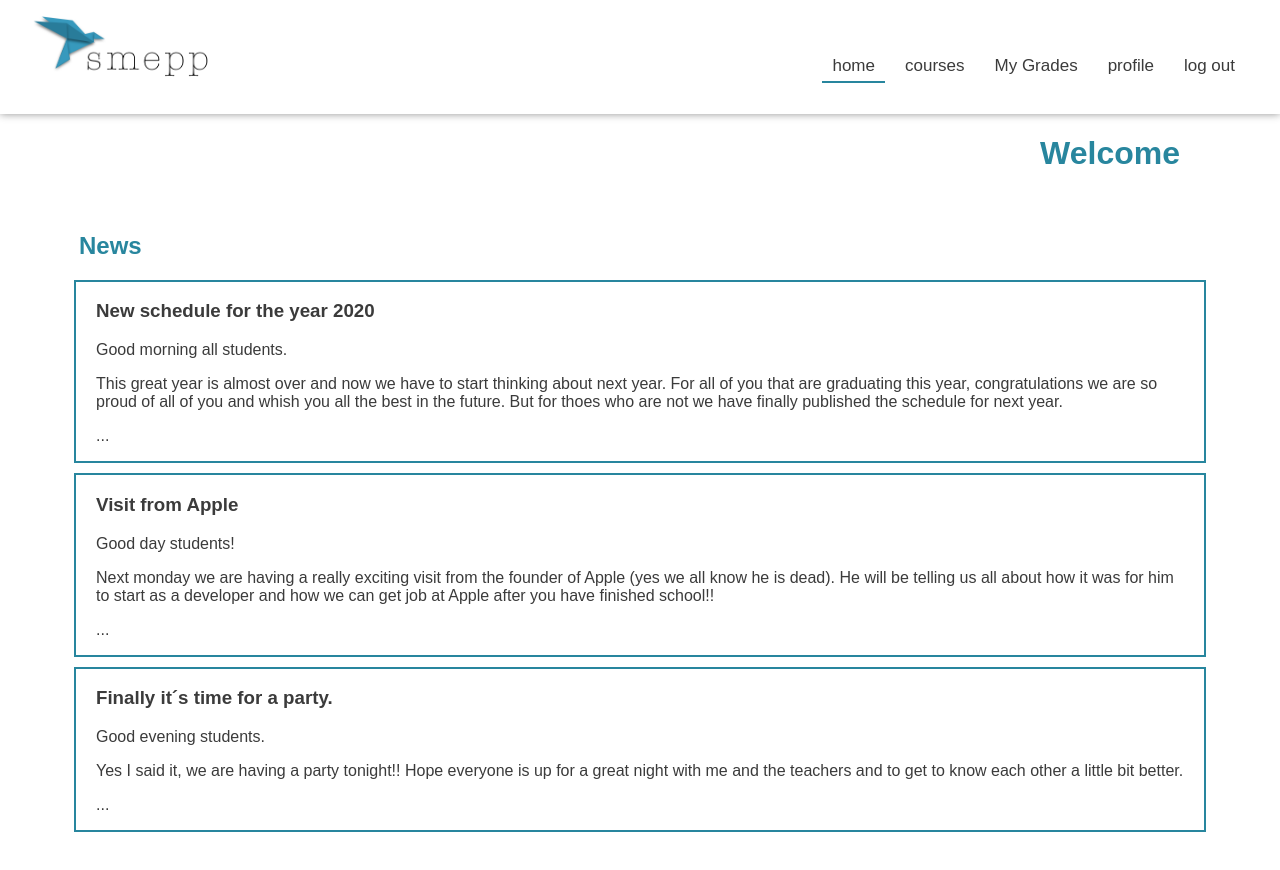
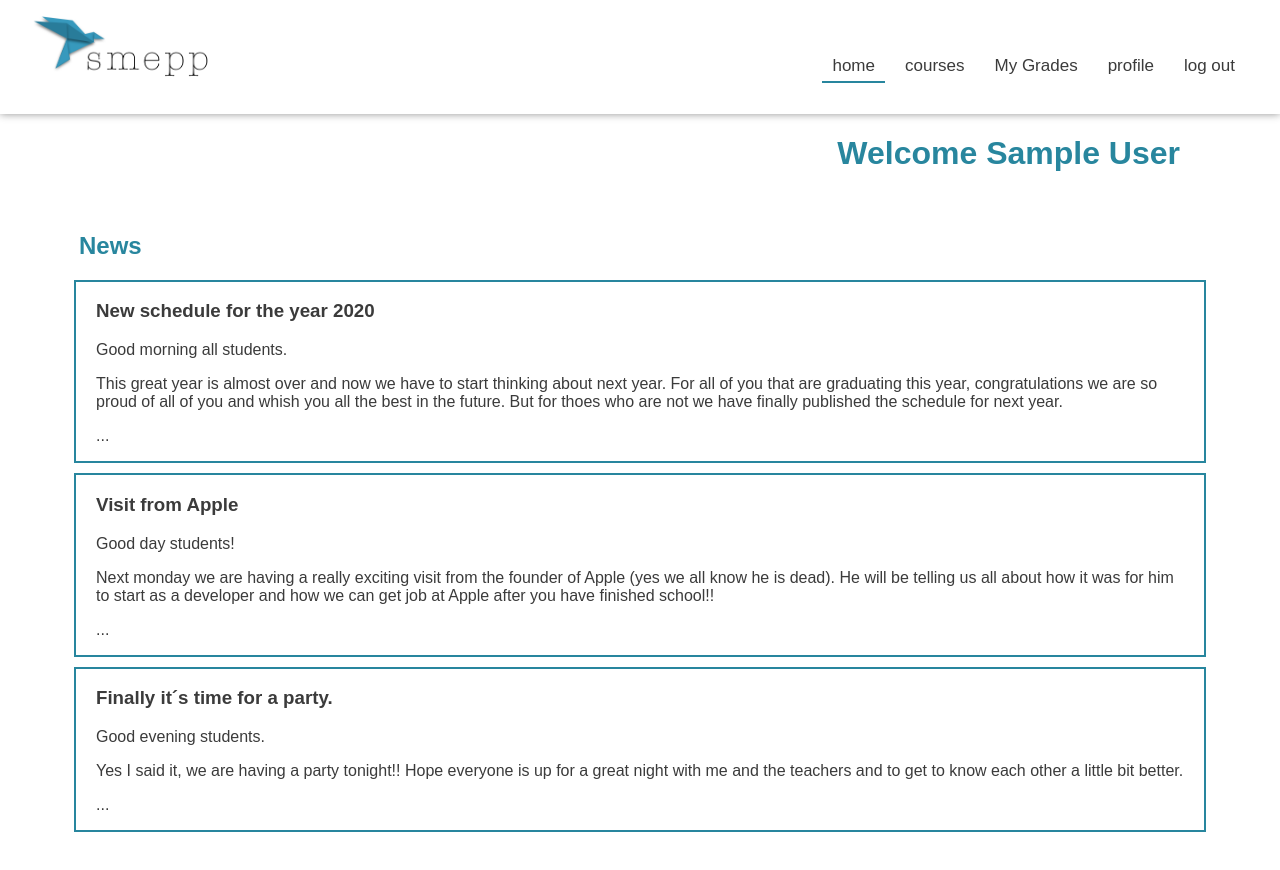
Before and after one commit to Stallind/reactsmepp, a React (Create React App) app: page /home in a window 1280 px wide. Shown: the top 870 px of the page. Built offline with nearby package versions, Linux system fonts and the light colour scheme; no server answers; sample sign-in values are in the browser's storage.

Commit message:
Fix welcome message for home

```diff
--- a/src/App.js
+++ b/src/App.js
@@ -1,10 +1,9 @@
-import React, { Component } from 'react';
+import React, {Component} from 'react';
 import './App.css';
 import './css/style.css';
-import {BrowserRouter, Switch, Route} from 'react-router-dom';
+import {BrowserRouter, Route, Switch} from 'react-router-dom';
 import Authenticated from './Authenticated';
 import Login from "./Login";
-import ProtectedPage from './ProtectedPage';
 import Home from "./components/home";
 import Navbar from "./components/navBar";
 import Schedule from "./components/schedule";
@@ -18,21 +17,28 @@ import Profile from "./components/profile";
 import Grades from './components/grades';
 
 
-
 class App extends Component {
   constructor(props) {
     super(props);
-  console.log(props);
     this.state = {
       loggedIn: false,
-      role: this.getRole()
-
+      role: this.getRole(),
+     // user: this.getUser()
     };
   }
 
+  getUser = () => {
+    const jwt = getJwt();
+    if(jwt !== null) {
+      let user = jwt_decode(jwt);
+      return user;
+    }
+    return undefined;
+  };
+
   handleLogout = () => {
     localStorage.removeItem('HemligToken');
-    this.setState({ loggedIn: false, role: false });
+    this.setState({ loggedIn: false, role: false , user: undefined});
     console.log("Logged out");
   };
 
@@ -45,10 +51,9 @@ class App extends Component {
       return undefined;
   };
 
-
   loginSucceeded = (token) => {
     localStorage.setItem('HemligToken', token);
-    this.setState({ loggedIn: true, role: this.getRole() });
+    this.setState({ loggedIn: true, role: this.getRole()});
   };
 
   loginFailed = (message) => {
@@ -63,8 +68,7 @@ class App extends Component {
             <Route path="/login" component={() => <Login succeeded={this.loginSucceeded} failed={this.loginFailed} loggedIn={this.state.loggedIn}/>  } />
             <Authenticated>
               <Navbar role={this.state.role} loggedIn={this.state.loggedIn} logout={() => this.handleLogout}/>
-              <Route path="/home" component={Home} />
-              <Route path="/protectedpage" component={ProtectedPage} />
+              <Route path="/home" component={() => <Home user={this.getUser()}  /> } />
               <Route path="/schedule" render={() => <Schedule title="Schedule" />} />
               <Route path="/course" render={() => <Course title="Courses" />} />
               <Route path="/adminCourse" component={AdminCourse}/>
--- a/src/Authenticated.js
+++ b/src/Authenticated.js
@@ -17,7 +17,6 @@ class Authenticated extends Component {
         if (jwt) {
             let decoded = jwt_decode(jwt);
             this.setState({ user: decoded.name });
-            console.log(decoded.name);
             //this.props.history.push('/home');
         }
         else {
--- a/src/Login.js
+++ b/src/Login.js
@@ -67,28 +67,22 @@ class Login extends Component {
 
         console.log(payload);
 
-        //const { history } = this.props;
-
         let succeeded = this.props.succeeded;
         let failed  = this.props.failed;
 
 
         axios.post(apiBaseUrl, payload)
             .then( (response) => {
-
                 let token = response.data.value;
-
-                console.log(response);
 
                 if (response.status === 200) {
                     succeeded(token);
-                    console.log(this.props.loggedIn);
                 }
                 else if (response.status === 204) {
-                    failed("Username/password do not match");
+                    failed("Username/password is incorrect");
                 }
                 else {
-                    failed("Username does not exists");
+                    failed("Can't connect to login-server");
                 }
             })
             .catch(function (error) {
@@ -97,13 +91,6 @@ class Login extends Component {
 
     }
     render() {
-        // pushing to home during development, remove later
-        // const jwt = getJwt();
-
-        // if (jwt) {
-        //     this.props.history.push('/home');
-        // }
-
         return (
             <>
                 {this.props.loggedIn ? <Redirect to="/home" /> : null}
--- a/src/components/home.js
+++ b/src/components/home.js
@@ -1,55 +1,38 @@
 import React, {Component} from 'react';
 import jwt_decode from "jwt-decode";
-import axios from "axios";
 import {getJwt} from "../helpers/jwt";
 
-let apiBaseUrl = "https://localhost:44339/api/applicationusers/";
 const jwt = getJwt();
 
 class Home extends Component {
     constructor(props){
         super(props);
         this.state ={
-            firstName: '',
-            user: {},
             id: this.getId(),
-            isLoading: true
+            isLoading: true,
         }
-    }
+    };
 
     getId = () =>{
-        let decoded = jwt_decode(jwt);
+        if(jwt !== null) {
+            let decoded = jwt_decode(jwt);
         return decoded["id"]
+        }
+        return undefined;
     };
 
-    componentDidMount(){
-        axios.get(`${apiBaseUrl}${this.state.id}`, {headers: {'Authorization': `Bearer ${jwt}`}})
-        .then(response => {
-            console.log(response);
-            this.setState({user: response.data})
-        })
-        .then(response => {
-            this.setState({
-                isLoading: false
-            });
-        })
-        .catch(error => this.setState({error, isLoading: false}));
-    }
+    render(){
 
-    render(){
-        const { isLoading, user } = this.state;
+        let user = this.props.user;
+      console.log(user);
+
     return (
         <div>
-         <div>
-            {!isLoading ? (
-                <div>
-                    <h1 className="home-text">Welcome {user.firstName}</h1>
-                </div>
-            ): (<p>Loading..</p>
-            )}
+            <div>
+              <h1 className="home-text">Welcome {user.name}</h1>
+            </div>
 
-        </div>
-        <div className="main-content">
+           <div className="main-content">
             <div className="home-container">
                 <br />
                 <h2>News</h2>
@@ -75,6 +58,7 @@ class Home extends Component {
                 </div>
             </div>
         </div>
+
     )
 };
 }
--- a/src/components/profile.js
+++ b/src/components/profile.js
@@ -18,8 +18,10 @@ class Profile extends Component {
     }
 
     getId = () => {
-        let decoded = jwt_decode(jwt);
-        return decoded["id"]
+        if(jwt !== null) {
+            let decoded = jwt_decode(jwt);
+            return decoded["id"]
+        }
     };
 
     componentDidMount()  {
```
